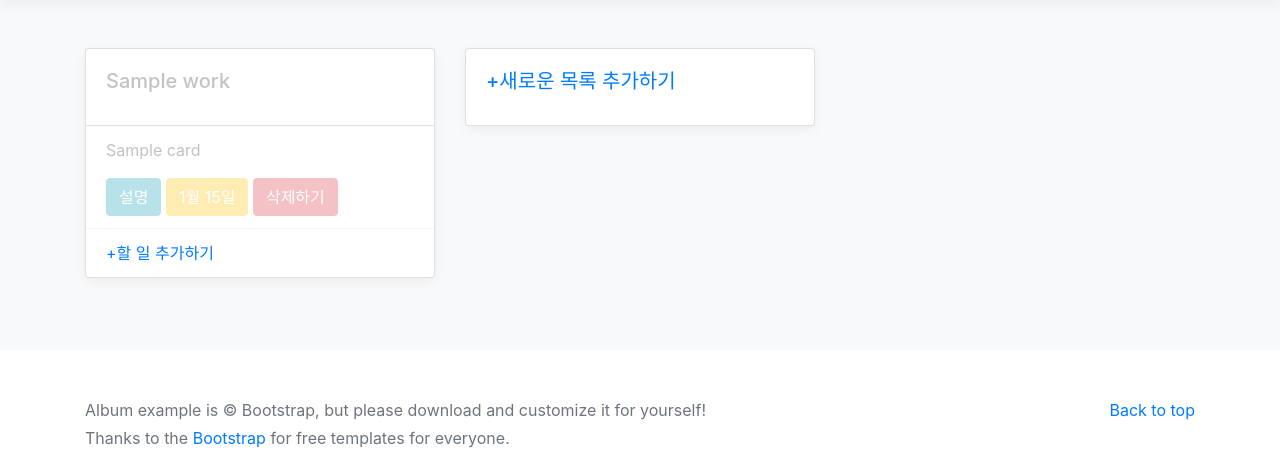
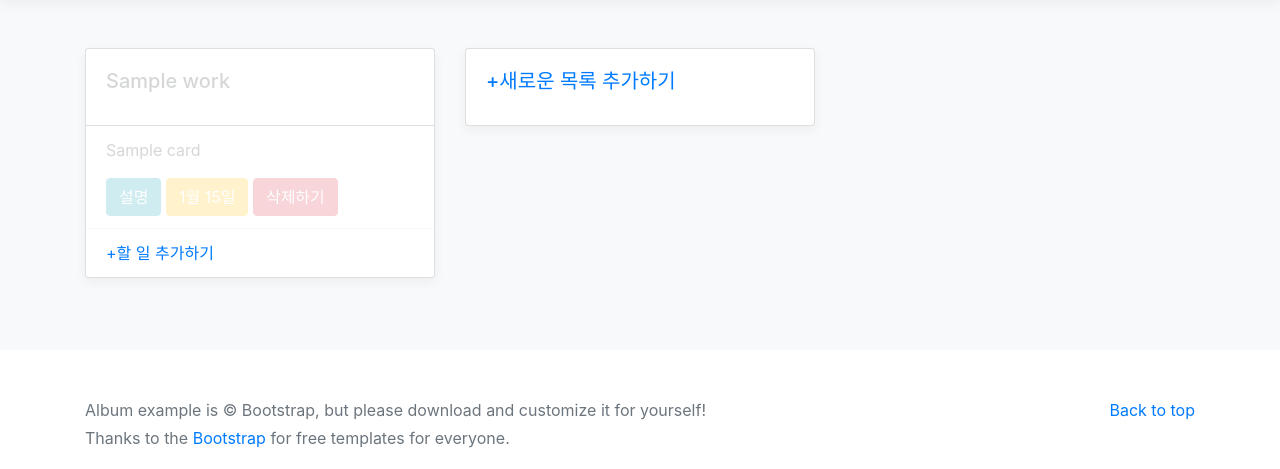
Before and after one commit to jangjichang/2019_summercoding_2nd_work, a Django app: page /todolist/ in a window 1280 px wide. Shown: the part 56-525 px from the top of the page. Run offline with Django 3.2, Linux system fonts and the light colour scheme; a user stored in the database is signed in; tables that the repository leaves empty hold one stand-in row (values such as "Sample post"); some libraries are stand-ins or nearby versions.

Commit message:
수정 - 완료한 Work, Card를 더 흐릿하게 출력함

```diff
--- a/src/static/css/album.css
+++ b/src/static/css/album.css
@@ -39,5 +39,5 @@ footer p {
 .box-shadow { box-shadow: 0 .25rem .75rem rgba(0, 0, 0, .05); }
 
 .job-done {
-    opacity: 0.3;
+    opacity: 0.2;
 }
```
